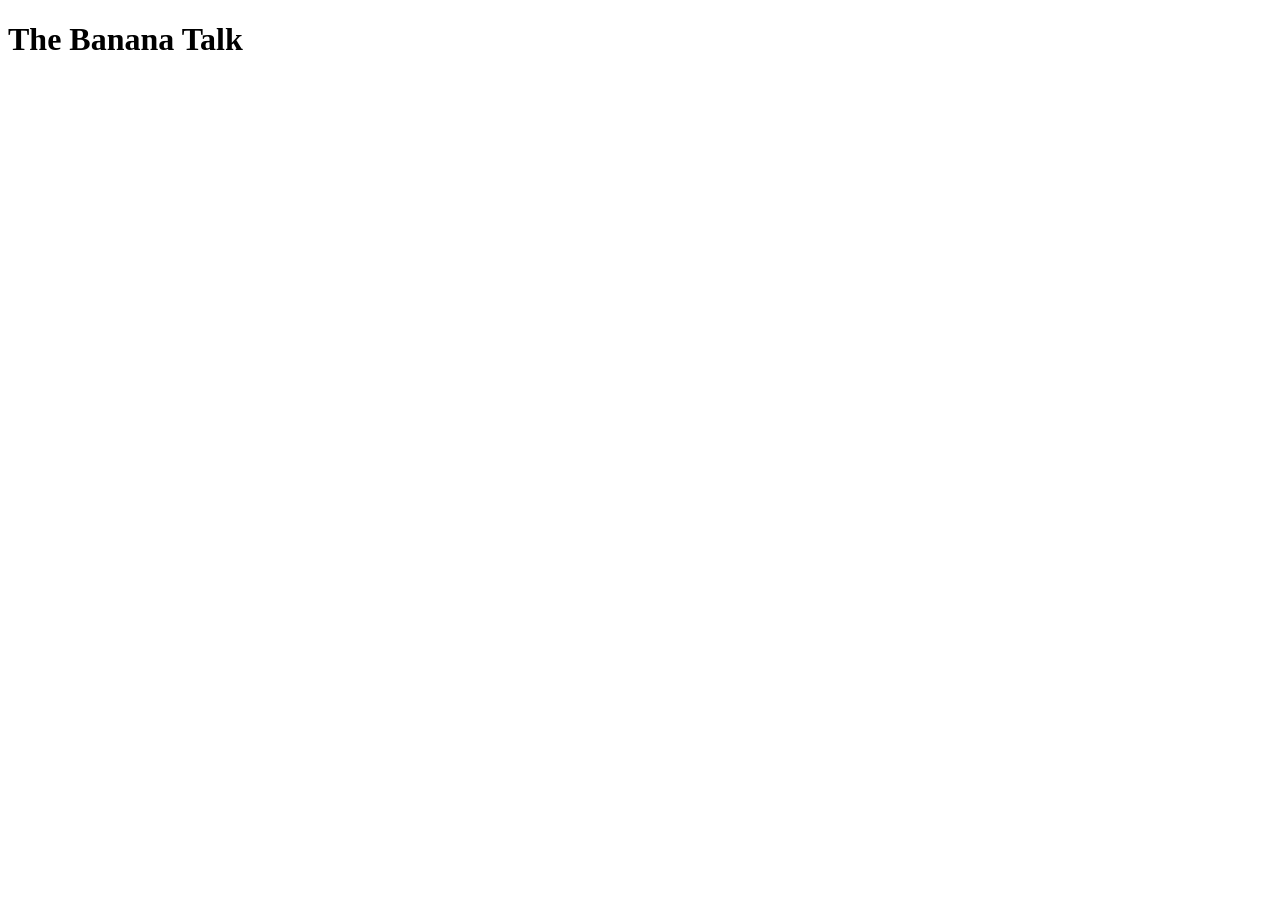
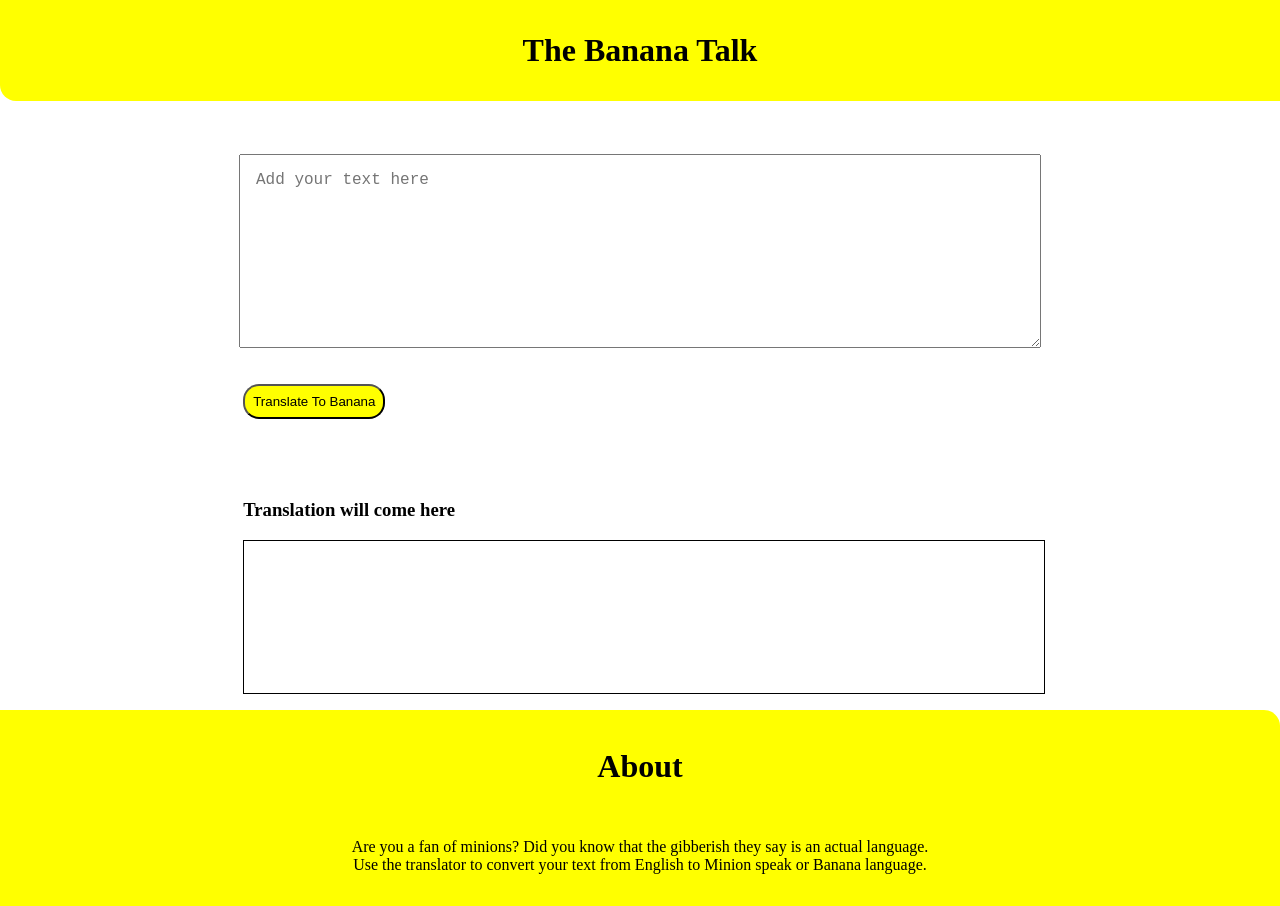
Before and after one commit to HeyNitin/Banana-App, a plain HTML site: page index.html in a window 1280 px wide. Before the commit the page ends 800 px from the top, so only its background shows below. Drawn offline with Linux system fonts and the light colour scheme.

Commit message:
final: It's live
Finished banana-app

```diff
--- /dev/null
+++ b/app.js
@@ -0,0 +1,28 @@
+var btnTranslate = document.querySelector("#btn-translate")
+var txtInput = document.querySelector("#txt-input");
+var outputDiv = document.querySelector("#output");
+
+var serverURL = "https://api.funtranslations.com/translate/minion.json"
+
+function getTranslationURl(input) {
+    return serverURL + "?" + "text=" + input
+}
+
+function errorHandler(error) {
+    console.log("error occured", error);
+    alert("Something wrong with server! try again after sometime")
+}
+
+function clickHandler() {
+    var inputText = txtInput.value;
+
+    fetch(getTranslationURl(inputText))
+        .then(response => response.json())
+        .then(json => {
+            var translatedText = json.contents.translated;
+            outputDiv.innerText = translatedText;
+        })
+        .catch(errorHandler)
+}
+
+btnTranslate.addEventListener("click",clickHandler);
--- a/index.html
+++ b/index.html
@@ -6,8 +6,54 @@
     <meta name="viewport" content="width=device-width, initial-scale=1.0">
     <title>The Banana App</title>
     <link rel="stylesheet" href="styles.css">
+
 </head>
 <body>
-    <h1>The Banana Talk</h1>
+
+    <div class="center">
+
+        <h1 class="header">The Banana Talk</h1>
+
+        <textarea class="txt-area" id="txt-input" placeholder="Add your text here"></textarea>
+    </div>
+
+        <button class="btn" id="btn-translate">Translate To Banana</button>
+
+        <h3 class="heading-sub">Translation will come here</h3>
+
+
+        <div class="txt-output" id="output">
+
+
+
+
+        </div>
+
+
+
+
+    <footer class="footer center">
+
+        <h1>About</h1>
+
+            <div class="center">
+
+
+
+               <p> Are you a fan of minions? Did you know that the gibberish they say is an actual language. Use the translator to convert your text from English to Minion speak or Banana language. </p>
+
+            </div>
+
+            </footer>
+
+        </footer>
+
+        <script src = "app.js" type="Text/javascript"></script>
+
+
+
+
+
+
 </body>
 </html>
--- a/styles.css
+++ b/styles.css
@@ -0,0 +1,85 @@
+
+body{
+
+    margin: 0px;
+    margin-top: 0px;
+
+}
+
+.center{
+
+    text-align: center;
+
+}
+
+.header{
+
+    background-color: yellow;
+    padding: 2rem 2rem;
+    border-bottom-left-radius: 1rem;
+    margin-top: 0px;
+
+
+}
+
+
+.txt-area{
+
+
+    margin-bottom: 2rem;
+    width: 60%;
+    min-height: 20vh;
+    margin: 2rem;
+    padding: 1rem;
+    font-size: large;
+
+
+}
+
+.btn{
+
+
+    background-color: yellow;
+    border-radius: 1rem;
+    margin-left: 19%;
+    padding: .5rem .5rem;
+
+}
+
+.heading-sub{
+
+    margin-left: 7rem;
+    margin-top: 5rem;
+    margin-left: 19%;
+
+}
+
+
+.txt-output{
+
+    border: 1px solid black;
+    width: 60%;
+    margin: 1rem;
+    padding: 1rem;
+    min-height: 15vh;
+    margin-left: 19%;
+
+
+}
+
+.footer{
+
+    background-color: yellow;
+    padding-top: 1rem;
+    border-top-right-radius: 1rem;
+
+
+}
+
+.footer .center{
+
+    padding: 1rem 1rem;
+    max-width: 600px;
+    margin: auto;
+
+}
```
